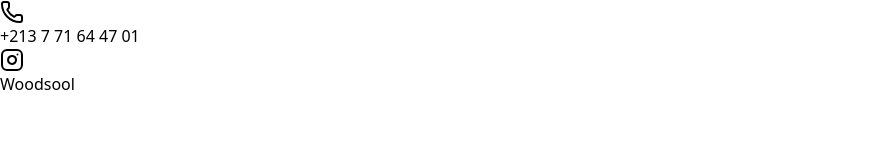
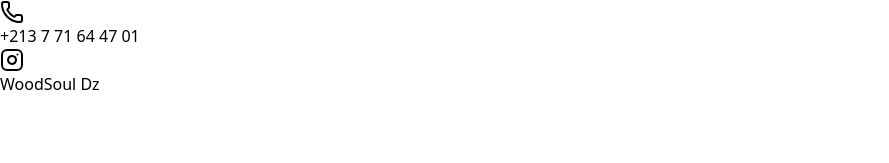
Before and after one commit to dklabdo/woodsool, a React (Vite) app: page / in a window 1280 px wide. Shown: the top 163 px of the page, without its empty margins (0-889 px from the left). Built offline with nearby package versions, Linux system fonts and the light colour scheme; no server answers; the database is empty.

Commit message:
with insta link

```diff
--- a/src/components/TopBar.jsx
+++ b/src/components/TopBar.jsx
@@ -1,17 +1,24 @@
-import { Phone as LucidePhone } from 'lucide-react';
-import { Instagram } from 'lucide-react';
+import { Phone as LucidePhone } from "lucide-react";
+import { Instagram } from "lucide-react";
 
 const TopBar = () => {
   return (
     <div className="bg-main w-full text-white text-base flex flex-row items-center px-4 md:px-12 py-4 gap-4 md:gap-8 min-h-[50px]">
       <div className="flex items-center gap-2">
         <LucidePhone className="w-4 h-4 " />
-        <span className="tracking-wide text-xs md:text-sm">+213 7 71 64 47 01</span>
+        <span className="tracking-wide text-xs md:text-sm">
+          +213 7 71 64 47 01
+        </span>
       </div>
       <div className="flex items-center gap-2">
         <Instagram className="w-4 h-4 " />
-        <a href="https://instagram.com" target="_blank" rel="noopener noreferrer" className="tracking-wide text-xs md:text-sm hover:underline">
-          Woodsool
+        <a
+          href="https://www.instagram.com/woodsoul_dz?igsh=NDR2bWJzZ2sybGQ="
+          target="_blank"
+          rel="noopener noreferrer"
+          className="tracking-wide text-xs md:text-sm hover:underline"
+        >
+          WoodSoul Dz
         </a>
       </div>
     </div>
```
